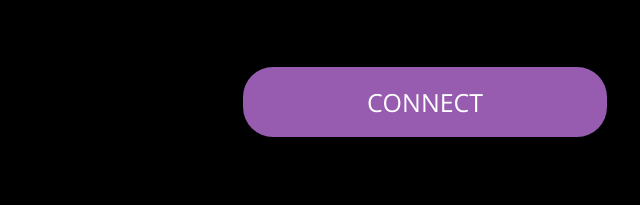
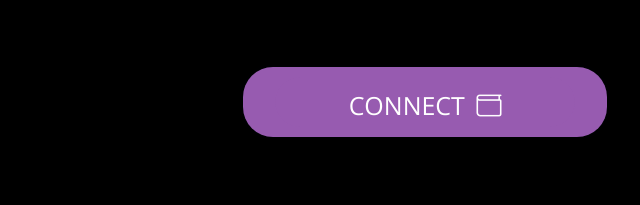
Before and after one commit to Udaanweb3/Website, a plain HTML site: page index.html in a window 1280 px wide. Shown: the part 1359-1564 px from the top of the page, 494-1134 px from the left. Drawn offline with nearby package versions, Linux system fonts and the light colour scheme; a script that the page names is missing.

Commit message:
Website V 0.1

```diff
--- a/assets/css/style.css
+++ b/assets/css/style.css
@@ -751,12 +751,15 @@ section {
     line-height: 0;
     height: 50px;
     font-size: 25px;
-    width: 200px;
+    width: 300px;
     padding: 15px 40px;
     border-radius: 30px;
     transition: 0.5s;
     color: #fff;
     background: #975bb0;
+}
+.counts .btn-get-started i {
+    font-size: 25px;
 }
 
 .counts .box {
--- a/index.html
+++ b/index.html
@@ -118,7 +118,7 @@
          <div class="box wallet">
          <div id="prepare">
          <button class="btn btn-get-started" id="btn-connect">
-         CONNECT
+         CONNECT&nbsp;<i class="bi bi-wallet"></i>
          </button>
          </div>
          <div id="connected" class="connected"  style="display: none;">
```
Also changed, not shown: pages/weekanalysis.html (+1 -1 lines).
